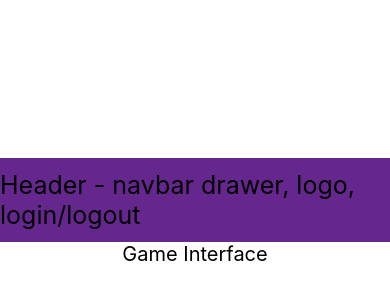
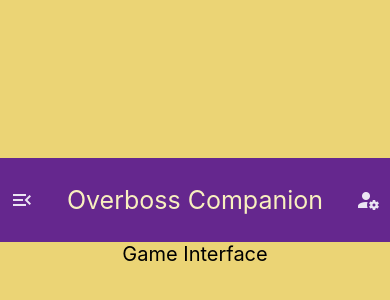
Before and after one commit to JustinHamerly/Overboss-React-Native, a React Native app: screen / in a window 390 px wide. Shown: the part 210-510 px from the top of the page. Built offline with nearby package versions, Linux system fonts and the light colour scheme.

Commit message:
modularized header and interface

```diff
--- a/App.js
+++ b/App.js
@@ -1,44 +1,25 @@
 import { StatusBar } from 'expo-status-bar';
 import { StyleSheet, Text, View } from 'react-native';
 
+import Header from './components/Header';
+import Interface from './components/Interface';
+
 export default function App() {
   return (
-    <View style={styles.container}>
-      <View style={styles.header}>
-        <Text style={styles.headerText}>
-          Header - navbar drawer, logo, login/logout
-        </Text>
-      </View>
-      <View>
-        <Text style={styles.bodyText}>
-          Game Interface
-        </Text>
-      </View>
+    <View style={styles.appContainer}>
+      <Header />
+      <Interface />
       <StatusBar style="auto" />
     </View>
   );
 }
 
 const styles = StyleSheet.create({
-  container: {
+  appContainer: {
     flex: 1,
     flexDirection: 'column',
-    backgroundColor: '#fff',
+    backgroundColor: '#EBD475',
     alignItems: 'center',
     justifyContent: 'center',
-  },
-  header: {
-    display: 'flex',
-    justifyContent: 'center',
-    alignItems: 'center',
-    backgroundColor: '#65278E',
-    width: '100%',
-    height: '10%',
-  },
-  headerText: {
-    fontSize: 25
-  },
-  bodyText: {
-    fontSize: 20
   }
 });
--- a/app.json
+++ b/app.json
@@ -9,7 +9,7 @@
     "splash": {
       "image": "./assets/splash.png",
       "resizeMode": "contain",
-      "backgroundColor": "#ffffff"
+      "backgroundColor": "#EBD475"
     },
     "updates": {
       "fallbackToCacheTimeout": 0
@@ -23,7 +23,7 @@
     "android": {
       "adaptiveIcon": {
         "foregroundImage": "./assets/adaptive-icon.png",
-        "backgroundColor": "#FFFFFF"
+        "backgroundColor": "#EBD475"
       }
     },
     "web": {
--- /dev/null
+++ b/components/Header.js
@@ -0,0 +1,33 @@
+import React from "react";
+import { StyleSheet, Text, View } from "react-native";
+import { MaterialIcons, MaterialCommunityIcons } from "@expo/vector-icons";
+
+export default function Header() {
+  return (
+    <View style={styles.header}>
+      <MaterialIcons name="menu-open" size={24} color="#EBE5F3" />
+      <Text style={styles.headerText}>
+        Overboss Companion
+      </Text>
+      <MaterialCommunityIcons name="account-cog" size={24} color="#EBE5F3" />
+    </View>
+  )
+}
+
+const styles = StyleSheet.create({
+  header: {
+    display: 'flex',
+    flexDirection: 'row',
+    justifyContent: 'space-between',
+    alignItems: 'center',
+    backgroundColor: '#65278E',
+    width: '100%',
+    height: '10%',
+    padding: 10
+  },
+  headerText: {
+    fontSize: 25,
+    color: '#F8F0BF',
+    padding: 10
+  },
+})
--- /dev/null
+++ b/components/Interface.js
@@ -0,0 +1,18 @@
+import React from "react";
+import { StyleSheet, Text, View } from 'react-native';
+
+export default function Interface() {
+  return (
+    <View>
+      <Text style={styles.bodyText}>
+        Game Interface
+      </Text>
+    </View>
+  )
+}
+
+const styles = StyleSheet.create({
+  bodyText: {
+    fontSize: 20
+  }
+})
```
Also changed, not shown: Header.js (deleted, +0 -31 lines).
